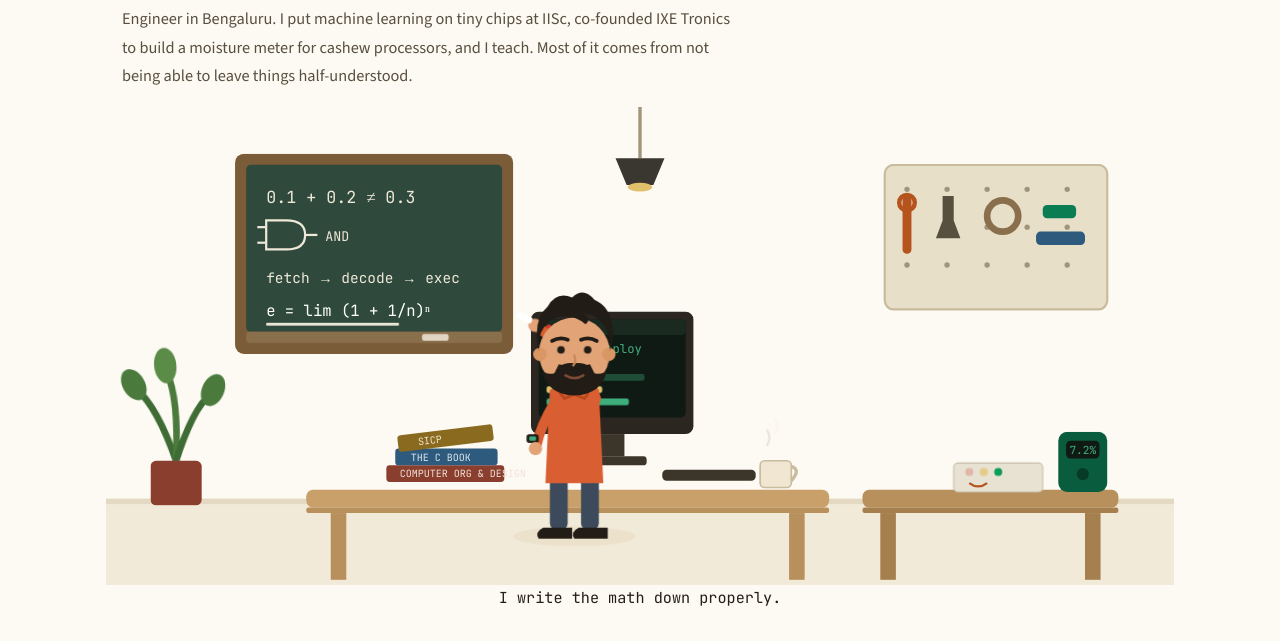
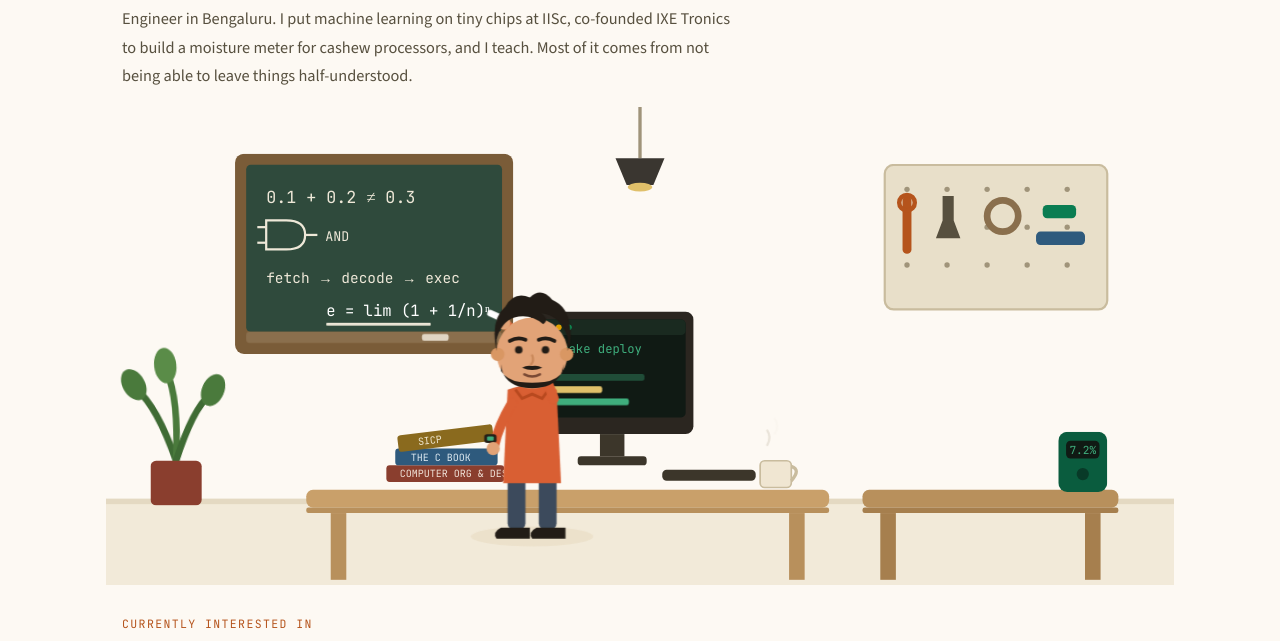
Before and after one commit to adimd/AMD_Website, an Eleventy site: page src/index.njk in a window 1280 px wide. Shown: the part 153-794 px from the top of the page. Built offline with nearby package versions, Linux system fonts and the light colour scheme; Eleventy itself is replaced by a stand-in of ours; files that its build step writes are made by us from their sources.

Commit message:
Updated Landing Page animation 5

```diff
--- a/src/index.njk
+++ b/src/index.njk
@@ -15,7 +15,7 @@ title: Systems, silicon, chalk, and solder
 
 <div class="scene-wrap">
 <svg viewBox="0 0 960 430" role="img" aria-labelledby="sceneTitle">
-  <title id="sceneTitle">An animated scene of Adithya cycling between writing math on a chalkboard, working at a computer, and soldering electronics</title>
+  <title id="sceneTitle">An animated scene of Adithya cycling between writing math on a chalkboard, working at a computer, and soldering a circuit board</title>
 
   <rect x="0" y="356" width="960" height="74" fill="#f2ead9"/>
   <rect x="0" y="352" width="960" height="5" fill="#e4d9c2"/>
@@ -44,8 +44,8 @@ title: Systems, silicon, chalk, and solder
     <line x1="179" y1="115" x2="190" y2="115" stroke="#eee8d8" stroke-width="2"/>
     <text x="197" y="120" font-family="JetBrains Mono" font-size="12" fill="#eee8d8">AND</text>
     <text x="144" y="158" font-family="JetBrains Mono" font-size="13" fill="#eee8d8">fetch &#8594; decode &#8594; exec</text>
-    <text class="an-reveal" x="144" y="188" font-family="JetBrains Mono" font-size="14" fill="#ffffff">e = lim (1 + 1/n)&#8319;</text>
-    <rect class="an-chalkgrow" x="144" y="194" width="188" height="2.5" rx="1" fill="#eee8d8"/>
+    <text class="an-reveal" x="198" y="188" font-family="JetBrains Mono" font-size="14" fill="#ffffff">e = lim (1 + 1/n)&#8319;</text>
+    <rect class="an-chalkgrow" x="198" y="194" width="148" height="2.5" rx="1" fill="#eee8d8"/>
     <rect x="126" y="202" width="230" height="10" rx="3" fill="#8a6f4d"/>
     <rect x="284" y="204" width="24" height="6" rx="2" fill="#eee8d8" opacity="0.85"/>
   </g>
@@ -110,21 +110,13 @@ title: Systems, silicon, chalk, and solder
   </g>
 
   <g>
-    <rect x="762" y="320" width="80" height="26" rx="4" fill="#e8e2d2" stroke="#c9c0aa" stroke-width="1"/>
-    <circle class="an-led1" cx="776" cy="328" r="3.6" fill="#d0342c"/>
-    <circle class="an-led2" cx="789" cy="328" r="3.6" fill="#e0a000"/>
-    <circle class="an-led3" cx="802" cy="328" r="3.6" fill="#0a9d5c"/>
-    <path d="M776 338 q8 6 16 0" fill="none" stroke="#b5541c" stroke-width="2"/>
-  </g>
-
-  <g>
     <rect x="856" y="292" width="44" height="54" rx="8" fill="#0a5c3e"/>
     <rect x="863" y="300" width="30" height="16" rx="4" fill="#101a14"/>
     <text x="878" y="312" text-anchor="middle" font-family="JetBrains Mono" font-size="10" fill="#3fae7d">7.2%</text>
     <circle cx="878" cy="330" r="5.5" fill="#083a28"/>
   </g>
 
-  <g class="ph-teach">
+  <g class="ph-teach" transform="translate(-38 0)">
     <ellipse cx="421" cy="386" rx="55" ry="9" fill="#ece1cb"/>
     <rect x="399" y="332" width="16" height="48" rx="6" fill="#3c4a5c"/>
     <rect x="427" y="332" width="16" height="48" rx="6" fill="#3c4a5c"/>
@@ -137,17 +129,17 @@ title: Systems, silicon, chalk, and solder
     <rect x="380.5" y="296" width="6" height="4" rx="1" fill="#3fae7d"/>
     <circle cx="386" cy="307" r="6" fill="#e2a377"/>
     <g class="an-write">
-      <path d="M438 264 Q426 228 386 200" fill="none" stroke="#d95f33" stroke-width="9" stroke-linecap="round"/>
-      <circle cx="383" cy="198" r="6" fill="#e2a377"/>
-      <rect x="366" y="188" width="15" height="6" rx="2" fill="#ffffff" transform="rotate(24 373 191)"/>
+      <path d="M438 264 Q426 228 396 198" fill="none" stroke="#d95f33" stroke-width="9" stroke-linecap="round"/>
+      <circle cx="393" cy="196" r="6" fill="#e2a377"/>
+      <rect x="378" y="186" width="15" height="6" rx="2" fill="#ffffff" transform="rotate(24 385 189)"/>
     </g>
       <g class="an-bob">
       <circle cx="421" cy="222" r="32" fill="#e2a377"/>
       <circle cx="390" cy="223" r="6" fill="#d99763"/>
       <circle cx="452" cy="223" r="6" fill="#d99763"/>
-      <path d="M391 228 Q391 252 409 258 Q421 262 433 258 Q451 252 451 228 L451 236 Q447 242 439 240 L435 232 Q421 236 407 232 L403 240 Q395 242 391 236 Z" fill="#221c16"/>
-      <path d="M409 233 Q421 238 433 233 Q429 230 421 231 Q413 230 409 233 Z" fill="#221c16"/>
-      <path d="M413 242 Q421 247 429 242" fill="none" stroke="#7a4a35" stroke-width="2.4" stroke-linecap="round"/>
+      <path d="M393 232 Q394 247 409 252 Q421 255 433 252 Q448 247 449 232 L449 238 Q444 246 432 248 Q421 249 410 248 Q398 246 393 238 Z" fill="#221c16"/>
+      <path d="M412 235 Q421 239 430 235 Q426 232.5 421 233.5 Q416 232.5 412 235 Z" fill="#221c16"/>
+      <path d="M414 241 Q421 245 428 241" fill="none" stroke="#7a4a35" stroke-width="2.2" stroke-linecap="round"/>
       <path d="M389 220 Q383 192 397 180 Q405 166 419 172 Q429 162 439 174 Q453 180 455 198 Q457 210 453 220 L453 208 Q447 188 429 186 Q437 192 431 196 Q419 186 405 190 Q393 194 389 210 Z" fill="#221c16"/>
       <path d="M401 211 Q408 207 415 210" fill="none" stroke="#221c16" stroke-width="3.4" stroke-linecap="round"/>
       <path d="M427 210 Q434 207 441 211" fill="none" stroke="#221c16" stroke-width="3.4" stroke-linecap="round"/>
@@ -155,7 +147,7 @@ title: Systems, silicon, chalk, and solder
         <circle cx="409" cy="219" r="3.4" fill="#221c16"/>
         <circle cx="433" cy="219" r="3.4" fill="#221c16"/>
       </g>
-      <path d="M421 224 Q423 230 420 233" fill="none" stroke="#c9885a" stroke-width="2" stroke-linecap="round"/>
+      <path d="M421 224 Q423 229 420 232" fill="none" stroke="#c9885a" stroke-width="2" stroke-linecap="round"/>
       </g>
   </g>
 
@@ -179,9 +171,9 @@ title: Systems, silicon, chalk, and solder
       <circle cx="578" cy="200" r="32" fill="#e2a377"/>
       <circle cx="547" cy="201" r="6" fill="#d99763"/>
       <circle cx="609" cy="201" r="6" fill="#d99763"/>
-      <path d="M548 206 Q548 230 566 236 Q578 240 590 236 Q608 230 608 206 L608 214 Q604 220 596 218 L592 210 Q578 214 564 210 L560 218 Q552 220 548 214 Z" fill="#221c16"/>
-      <path d="M566 211 Q578 216 590 211 Q586 208 578 209 Q570 208 566 211 Z" fill="#221c16"/>
-      <path d="M570 220 Q578 225 586 220" fill="none" stroke="#7a4a35" stroke-width="2.4" stroke-linecap="round"/>
+      <path d="M550 210 Q551 225 566 230 Q578 233 590 230 Q605 225 606 210 L606 216 Q601 224 589 226 Q578 227 567 226 Q555 224 550 216 Z" fill="#221c16"/>
+      <path d="M569 213 Q578 217 587 213 Q583 210.5 578 211.5 Q573 210.5 569 213 Z" fill="#221c16"/>
+      <path d="M571 219 Q578 223 585 219" fill="none" stroke="#7a4a35" stroke-width="2.2" stroke-linecap="round"/>
       <path d="M546 198 Q540 170 554 158 Q562 144 576 150 Q586 140 596 152 Q610 158 612 176 Q614 188 610 198 L610 186 Q604 166 586 164 Q594 170 588 174 Q576 164 562 168 Q550 172 546 188 Z" fill="#221c16"/>
       <path d="M558 189 Q565 185 572 188" fill="none" stroke="#221c16" stroke-width="3.4" stroke-linecap="round"/>
       <path d="M584 188 Q591 185 598 189" fill="none" stroke="#221c16" stroke-width="3.4" stroke-linecap="round"/>
@@ -189,7 +181,7 @@ title: Systems, silicon, chalk, and solder
         <circle cx="566" cy="197" r="3.4" fill="#221c16"/>
         <circle cx="590" cy="197" r="3.4" fill="#221c16"/>
       </g>
-      <path d="M578 202 Q580 208 577 211" fill="none" stroke="#c9885a" stroke-width="2" stroke-linecap="round"/>
+      <path d="M578 202 Q580 207 577 210" fill="none" stroke="#c9885a" stroke-width="2" stroke-linecap="round"/>
       </g>
   </g>
 
@@ -201,28 +193,37 @@ title: Systems, silicon, chalk, and solder
     <path d="M703 384 h26 v10 h-30 q-4 -6 4 -10" fill="#221c16"/>
     <path d="M677 260 Q699 252 721 260 L725 344 L673 344 Z" fill="#d95f33"/>
     <path d="M684 260 L690 268 L699 264 L708 268 L714 260" fill="none" stroke="#b8491f" stroke-width="2.5"/>
-    <path d="M681 272 Q693 302 738 332 L762 338" fill="none" stroke="#d95f33" stroke-width="9" stroke-linecap="round"/>
-    <rect x="742" y="324" width="11" height="8" rx="2.5" fill="#241f18"/>
-    <rect x="744.5" y="326" width="6" height="4" rx="1" fill="#3fae7d"/>
-    <circle cx="764" cy="339" r="6" fill="#e2a377"/>
+    <rect x="756" y="330" width="82" height="14" rx="2" fill="#1e5c34" stroke="#14472a" stroke-width="1.5"/>
+    <circle cx="768" cy="340" r="2" fill="#e0c06a"/>
+    <circle cx="782" cy="340" r="2" fill="#e0c06a"/>
+    <circle cx="796" cy="340" r="2" fill="#e0c06a"/>
+    <circle cx="810" cy="340" r="2" fill="#e0c06a"/>
+    <rect class="an-led1" x="765" y="332" width="5" height="4" rx="1" fill="#d0342c"/>
+    <rect class="an-led2" x="779" y="332" width="5" height="4" rx="1" fill="#e0a000"/>
+    <rect class="an-led3" x="793" y="332" width="5" height="4" rx="1" fill="#0a9d5c"/>
+    <path d="M681 272 Q706 308 746 330" fill="none" stroke="#d95f33" stroke-width="9" stroke-linecap="round"/>
+    <rect x="726" y="316" width="11" height="8" rx="2.5" fill="#241f18"/>
+    <rect x="728.5" y="318" width="6" height="4" rx="1" fill="#3fae7d"/>
+    <circle cx="752" cy="332" r="6" fill="#e2a377"/>
     <g class="an-iron">
-      <path d="M717 272 Q733 294 776 318" fill="none" stroke="#d95f33" stroke-width="9" stroke-linecap="round"/>
-      <circle cx="778" cy="319" r="6" fill="#e2a377"/>
-      <path d="M782 320 L798 326" stroke="#57503f" stroke-width="5" stroke-linecap="round"/>
-      <path d="M798 326 L806 329" stroke="#b5541c" stroke-width="3.5" stroke-linecap="round"/>
+      <path d="M717 272 Q736 290 750 300" fill="none" stroke="#d95f33" stroke-width="9" stroke-linecap="round"/>
+      <circle cx="753" cy="302" r="6" fill="#e2a377"/>
+      <path d="M757 305 L778 322" stroke="#57503f" stroke-width="5" stroke-linecap="round"/>
+      <path d="M778 322 L786 329" stroke="#b5541c" stroke-width="3.5" stroke-linecap="round"/>
     </g>
-    <line class="an-spark1" x1="808" y1="327" x2="815" y2="319" stroke="#e0a000" stroke-width="2.5" stroke-linecap="round"/>
-    <line class="an-spark2" x1="810" y1="331" x2="818" y2="331" stroke="#e0a000" stroke-width="2.5" stroke-linecap="round"/>
-    <line class="an-spark3" x1="807" y1="334" x2="812" y2="341" stroke="#e0a000" stroke-width="2.5" stroke-linecap="round"/>
-    <path class="an-sm1" d="M810 320 q5 -7 0 -14" fill="none" stroke="#a0947a" stroke-width="2" stroke-linecap="round"/>
-    <path class="an-sm2" d="M815 316 q5 -7 0 -14" fill="none" stroke="#a0947a" stroke-width="2" stroke-linecap="round"/>
+    <circle class="an-spark1" cx="788" cy="331" r="1.8" fill="#ffd76a"/>
+    <line class="an-spark1" x1="790" y1="328" x2="796" y2="322" stroke="#e0a000" stroke-width="2.2" stroke-linecap="round"/>
+    <line class="an-spark2" x1="792" y1="331" x2="800" y2="330" stroke="#e0a000" stroke-width="2.2" stroke-linecap="round"/>
+    <line class="an-spark3" x1="789" y1="334" x2="794" y2="340" stroke="#e0a000" stroke-width="2.2" stroke-linecap="round"/>
+    <path class="an-sm1" d="M790 324 q5 -7 0 -14" fill="none" stroke="#a0947a" stroke-width="2" stroke-linecap="round"/>
+    <path class="an-sm2" d="M795 320 q5 -7 0 -14" fill="none" stroke="#a0947a" stroke-width="2" stroke-linecap="round"/>
       <g class="an-bob">
       <circle cx="699" cy="228" r="32" fill="#e2a377"/>
       <circle cx="668" cy="229" r="6" fill="#d99763"/>
       <circle cx="730" cy="229" r="6" fill="#d99763"/>
-      <path d="M669 234 Q669 258 687 264 Q699 268 711 264 Q729 258 729 234 L729 242 Q725 248 717 246 L713 238 Q699 242 685 238 L681 246 Q673 248 669 242 Z" fill="#221c16"/>
-      <path d="M687 239 Q699 244 711 239 Q707 236 699 237 Q691 236 687 239 Z" fill="#221c16"/>
-      <path d="M691 248 Q699 253 707 248" fill="none" stroke="#7a4a35" stroke-width="2.4" stroke-linecap="round"/>
+      <path d="M671 238 Q672 253 687 258 Q699 261 711 258 Q726 253 727 238 L727 244 Q722 252 710 254 Q699 255 688 254 Q676 252 671 244 Z" fill="#221c16"/>
+      <path d="M690 241 Q699 245 708 241 Q704 238.5 699 239.5 Q694 238.5 690 241 Z" fill="#221c16"/>
+      <path d="M692 247 Q699 251 706 247" fill="none" stroke="#7a4a35" stroke-width="2.2" stroke-linecap="round"/>
       <path d="M667 226 Q661 198 675 186 Q683 172 697 178 Q707 168 717 180 Q731 186 733 204 Q735 216 731 226 L731 214 Q725 194 707 192 Q715 198 709 202 Q697 192 683 196 Q671 200 667 216 Z" fill="#221c16"/>
       <path d="M679 217 Q686 213 693 216" fill="none" stroke="#221c16" stroke-width="3.4" stroke-linecap="round"/>
       <path d="M705 216 Q712 213 719 217" fill="none" stroke="#221c16" stroke-width="3.4" stroke-linecap="round"/>
@@ -230,15 +231,10 @@ title: Systems, silicon, chalk, and solder
         <circle cx="687" cy="225" r="3.4" fill="#221c16"/>
         <circle cx="711" cy="225" r="3.4" fill="#221c16"/>
       </g>
-      <path d="M699 230 Q701 236 698 239" fill="none" stroke="#c9885a" stroke-width="2" stroke-linecap="round"/>
+      <path d="M699 230 Q701 235 698 238" fill="none" stroke="#c9885a" stroke-width="2" stroke-linecap="round"/>
       </g>
   </g>
 </svg>
-<p class="scene-caption">
-  <span class="ph-teach">I write the math down properly.</span>
-  <span class="ph-compute">I work with computers.</span>
-  <span class="ph-build">I build electronics.</span>
-</p>
 </div>
 
 <section class="interests">
```
